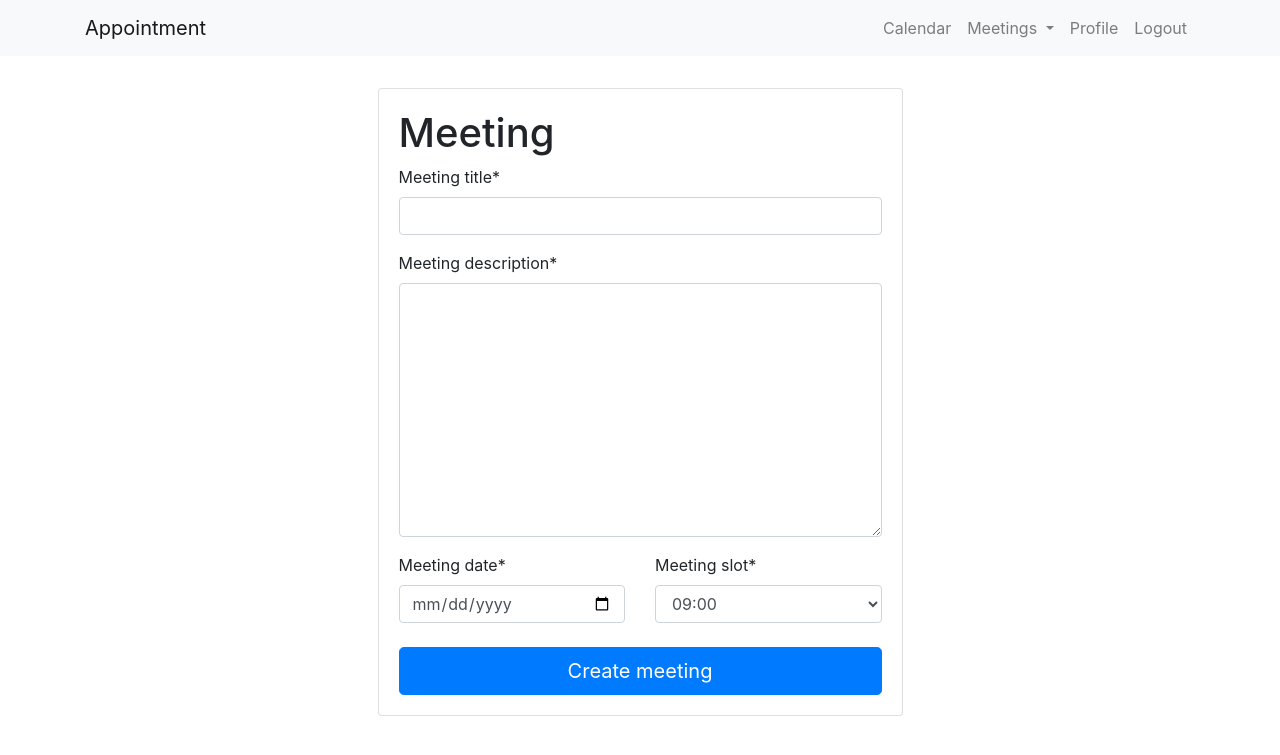
After one commit to kris-gergov/appointment, a Django app: page /meeting/ in a window 1280 px wide. The commit adds this page. Shown: the top 755 px of the page. Run offline with Django 3.2, Linux system fonts and the light colour scheme; a user stored in the database is signed in; tables that the repository leaves empty hold one stand-in row (values such as "Sample post"); some libraries are stand-ins or nearby versions.

Commit message:
Major changes added.

```diff
--- a/authentication/admin.py
+++ b/authentication/admin.py
@@ -1,5 +1,6 @@
 from django.contrib import admin
-from .models import Profile
+from .models import Profile, Meeting
 
 # Register your models here.
 admin.site.register(Profile)
+admin.site.register(Meeting)
--- a/authentication/forms.py
+++ b/authentication/forms.py
@@ -1,7 +1,8 @@
 from django import forms
 from django.contrib.auth.models import User
 from django.contrib.auth.forms import UserCreationForm
-from .models import Profile
+from .models import Profile, Meeting
+import datetime
 
 
 class ExtendedUserCreationForm(UserCreationForm):
@@ -63,12 +64,49 @@ class UserProfileForm(forms.ModelForm):
             return None
         return adviser
 
+
+class EditBookingSlotsForm(forms.ModelForm):
+    class Meta:
+        model = Profile
+        fields = {'booking_slots'}
+
+    def clean_booking_slots(self):
+        booking_slots = self.cleaned_data.get('booking_slots')
+        if not booking_slots:
+            raise forms.ValidationError('This field is required.')
+        return booking_slots
+
+
+class MeetingForm(forms.ModelForm):
+    meeting_title = forms.CharField(max_length=100)
+    meeting_description = forms.Textarea
+    meeting_date = forms.DateField(widget=forms.TextInput(attrs={'type': 'date'}))
+    meeting_slot = forms.ChoiceField(widget=forms.Select, required=True)
+
+    class Meta:
+        model = Meeting
+        fields = ('meeting_title', 'meeting_description', 'meeting_date', 'meeting_slot')
+
+    def __init__(self, *args, **kwargs):
+        user = kwargs.pop('user')
+        super(MeetingForm, self).__init__(*args, **kwargs)
+        adviser_slots = user.profile.adviser.profile.booking_slots
+        self.fields['meeting_slot'].choices = [(val, val) for val in adviser_slots]
+
+    def clean_meeting_date(self):
+        meeting_date = self.cleaned_data.get('meeting_date')
+        if meeting_date < datetime.date.today():
+            raise forms.ValidationError("The date cannot be in the past!")
+        return meeting_date
+
     def save(self, commit=True):
-        profile = super().save(commit=False)
+        meeting = super().save(commit=False)
 
-        profile.school = self.cleaned_data['school']
-        profile.study_year = self.cleaned_data['study_year']
+        meeting.meeting_title = self.cleaned_data['meeting_title']
+        meeting.meeting_description = self.cleaned_data['meeting_description']
+        meeting.meeting_date = self.cleaned_data['meeting_date']
+        meeting.meeting_slot = self.cleaned_data['meeting_slot']
 
         if commit:
-            profile.save()
-        return profile
+            meeting.save()
+        return meeting
--- a/authentication/templates/authentication/includes/navbar.html
+++ b/authentication/templates/authentication/includes/navbar.html
@@ -7,7 +7,28 @@
         <div class="navbar-collapse collapse" id="navbar9">
             <ul class="navbar-nav ml-auto">
                 {% if user.is_authenticated %}
-                    <li class="nav-item"><a class="nav-link" href="/account">Account</a></li>
+                    <li class="nav-item"><a class="nav-link" href="/">Calendar</a></li>
+                    <li class="nav-item dropdown">
+                        <a class="nav-link dropdown-toggle" href="#" id="navbarDropdown" role="button"
+                           data-toggle="dropdown" aria-haspopup="true" aria-expanded="false">
+                            Meetings
+                        </a>
+                        <div class="dropdown-menu" aria-labelledby="navbarDropdown">
+                            <a class="dropdown-item" href="/unconfirmed_meetings">Unconfirmed meetings</a>
+                            <a class="dropdown-item" href="/confirmed_meetings">Confirmed meetings</a>
+                            <div class="dropdown-divider"></div>
+                            <a class="dropdown-item" href="/past_meetings">Past meetings</a>
+                            {% if user.profile.user_type == 'adviser' %}
+                                <a class="dropdown-item" href="/change_slots">Change booking slots</a>
+                            {% endif %}
+                        </div>
+                    </li>
+                    {% if user.profile.user_type == 'student' %}
+                        <li class="nav-item"><a class="nav-link" href="/meeting">Create a meeting</a></li>
+                    {% endif %}
+                    {% if user.profile.user_type == 'adviser' %}
+                        <li class="nav-item"><a class="nav-link" href="/user_profile">Profile</a></li>
+                    {% endif %}
                     <li class="nav-item"><a class="nav-link" href="/logout">Logout</a></li>
                 {% else %}
                     <li class="nav-item"><a class="nav-link" href="/register">Register</a></li>
--- /dev/null
+++ b/authentication/templates/authentication/meeting.html
@@ -0,0 +1,34 @@
+{% extends "authentication/header.html" %}
+
+{% load crispy_forms_tags %}
+
+{% block content %}
+    <div class="col-md-6 offset-md-3">
+        <div class="card">
+            <div class="card-body">
+                <h1>Meeting</h1>
+                <form method="POST" action="{% url 'meeting' %}" novalidate>
+                    {% csrf_token %}
+                    {{ form.meeting_title|as_crispy_field }}
+                    {{ form.meeting_description|as_crispy_field }}
+                    <div class="row">
+                        <div class="col-md-6">
+                            {{ form.meeting_date|as_crispy_field }}
+                        </div>
+                        <div class="col-md-6">
+                            {{ form.meeting_slot|as_crispy_field }}
+                        </div>
+                    </div>
+                    {% if form.errors %}
+                        <div class="non-field-errors">
+                            {% for err in form.non_field_errors %}
+                                <p class="booking_slot_error"><strong>{{ err }}</strong></p>
+                            {% endfor %}
+                        </div>
+                    {% endif %}
+                    <button type="submit" class="btn btn-primary btn-block btn-lg mt-2">Create meeting</button>
+                </form>
+            </div>
+        </div>
+    </div>
+{% endblock %}
--- a/authentication/urls.py
+++ b/authentication/urls.py
@@ -6,4 +6,14 @@ urlpatterns = [
     path('register/', views.register_user, name='register'),
     path('login/', views.login_user, name="login"),
     path('logout/', views.logout_user, name="logout"),
+    path('user_profile/', views.user_profile, name="user_profile"),
+    path('change_slots/', views.change_slots, name="change_slots"),
+    path('meeting/', views.meeting, name="meeting"),
+    path('meeting/', views.meeting, name="meeting"),
+    path('meeting/<int:pk>', views.meeting_detail_, name='meeting_detail'),
+    path('unconfirmed_meetings/', views.unconfirmed_meeting_list, name="unconfirmed_meetings"),
+    path('confirmed_meetings/', views.confirmed_meeting_list, name="confirmed_meetings"),
+    path('past_meetings/', views.past_meeting_list, name="past_meetings"),
+    path('confirm_specific_meeting/<int:pk>/', views.confirm_specific_meeting, name="confirm_specific_meeting"),
+    path('unconfirm_specific_meeting/<int:pk>/', views.unconfirm_specific_meeting, name="unconfirm_specific_meeting"),
 ]
--- a/authentication/views.py
+++ b/authentication/views.py
@@ -1,14 +1,58 @@
 from django.shortcuts import render, redirect
 from django.contrib.auth.decorators import login_required
 from django.contrib.auth import authenticate, login, logout
-from .forms import ExtendedUserCreationForm, UserProfileForm
+from .forms import ExtendedUserCreationForm, UserProfileForm, MeetingForm, EditBookingSlotsForm
 from django.contrib import messages
+from .models import Meeting
+from datetime import datetime
+from django.http import JsonResponse
+from django.core.mail import send_mail
+from django.conf import settings
+from django.shortcuts import render
+import datetime as dt
+import calendar
+from django.urls import reverse
+from django.utils.safestring import mark_safe
+from .utils import EventCalendar
+from django.http import Http404
 
 
 # Create your views here.
 
+@login_required()
 def home(request):
-    return render(request, 'authentication/home.html')
+    after_day = request.GET.get('meeting_date__gte', None)
+    extra_context = {}
+
+    if not after_day:
+        d = dt.date.today()
+    else:
+        try:
+            split_after_day = after_day.split('-')
+            d = dt.date(year=int(split_after_day[0]), month=int(split_after_day[1]), day=1)
+        except:
+            d = dt.date.today()
+
+    previous_month = dt.date(year=d.year, month=d.month, day=1)  # find first day of current month
+    previous_month = previous_month - dt.timedelta(days=1)  # backs up a single day
+    previous_month = dt.date(year=previous_month.year, month=previous_month.month,
+                                   day=1)  # find first day of previous month
+
+    last_day = calendar.monthrange(d.year, d.month)
+    next_month = dt.date(year=d.year, month=d.month, day=last_day[1])  # find last day of current month
+    next_month = next_month + dt.timedelta(days=1)  # forward a single day
+    next_month = dt.date(year=next_month.year, month=next_month.month,
+                               day=1)  # find first day of next month
+
+    extra_context['previous_month'] = reverse('home') + '?meeting_date__gte=' + str(
+        previous_month)
+    extra_context['next_month'] = reverse('home') + '?meeting_date__gte=' + str(next_month)
+
+    cal = EventCalendar()
+    html_calendar = cal.formatmonth(d.year, d.month, request.user, withyear=True)
+    html_calendar = html_calendar.replace('<td ', '<td  width="150" height="150"')
+    extra_context['calendar'] = mark_safe(html_calendar)
+    return render(request, 'authentication/home.html', extra_context)
 
 
 def login_user(request):
@@ -21,12 +65,13 @@ def login_user(request):
             messages.success(request, 'Successful login!')
             return redirect('home')
         else:
-            messages.error(request, 'Error: Incorrect login details!')
+            messages.success(request, 'Error: Incorrect login details!')
             return redirect('login')
     else:
         return render(request, 'authentication/login.html', {})
 
 
+@login_required()
 def logout_user(request):
     logout(request)
     messages.success(request, 'You have been logged out!')
@@ -58,3 +103,160 @@ def register_user(request):
 
     context = {'form': form, 'profile_form': profile_form}
     return render(request, 'authentication/register.html', context)
+
+
+@login_required()
+def user_profile(request):
+    user = request.user
+    context = {'user': user}
+    return render(request, 'authentication/user_profile.html', context)
+
+
+@login_required()
+def change_slots(request):
+    if request.method == 'POST':
+        profile_form = EditBookingSlotsForm(request.POST, instance=request.user.profile)
+        if profile_form.is_valid():
+            profile_form.save()
+            messages.success(request, 'Profile has been changed!')
+            return redirect('home')
+    else:
+        profile_form = EditBookingSlotsForm(instance=request.user.profile)
+
+    context = {'profile_form': profile_form}
+    return render(request, 'authentication/change_slots.html', context)
+
+
+@login_required()
+def meeting(request):
+    if request.method == 'POST':
+        meeting_form = MeetingForm(request.POST, user=request.user)
+
+        if meeting_form.is_valid():
+            meeting_instance = meeting_form.save(commit=False)
+            meeting_instance.meeting_student = request.user
+            meeting_instance.meeting_adviser = request.user.profile.adviser
+            meeting_instance.save()
+
+            meeting_title = meeting_form.cleaned_data.get('meeting_title')
+            meeting_description = meeting_form.cleaned_data.get('meeting_description')
+            meeting_student_name = meeting_instance.meeting_student.profile.__str__()
+            meeting_date = meeting_form.cleaned_data.get('meeting_date')
+            meeting_time = meeting_form.cleaned_data.get('meeting_slot')
+
+            subject = 'Meeting requested from ' + meeting_student_name
+            message = 'Meeting date: {} at {} \n ' \
+                      'Meeting title: {} \n ' \
+                      'Meeting description: {} \n ' \
+                      'Please confirm or cancel the meeting.'.format(meeting_date, meeting_time, meeting_title,
+                                                                     meeting_description)
+            email_from = settings.EMAIL_HOST_USER  # meeting_instance.meeting_student.email
+            recipient_list = [meeting_instance.meeting_adviser.email, ]
+            # send_mail(subject, message, email_from, recipient_list)
+
+            messages.success(request, 'Meeting created!')
+            return redirect('home')
+    else:
+        meeting_form = MeetingForm(user=request.user)
+
+    context = {'form': meeting_form}
+    return render(request, 'authentication/meeting.html', context)
+
+
+@login_required()
+def meeting_detail_(request, pk):
+    try:
+        meeting = Meeting.objects.get(pk=pk)
+    except Meeting.DoesNotExist:
+        raise Http404('Meeting does not exist')
+
+    return render(request, 'authentication/meeting_detail.html', {'meeting': meeting})
+
+
+@login_required()
+def unconfirmed_meeting_list(request):
+    if request.user.profile.user_type == "student":
+        queryset = Meeting.objects.filter(meeting_student=request.user)
+    else:
+        queryset = Meeting.objects.filter(meeting_adviser=request.user)
+    queryset = queryset.filter(confirmed=False).filter(meeting_date__gt=datetime.now()).order_by('meeting_date')
+    context = {"meeting_list": queryset}
+    return render(request, 'authentication/unconfirmed_meetings.html', context)
+
+
+@login_required()
+def confirmed_meeting_list(request):
+    if request.user.profile.user_type == "student":
+        queryset = Meeting.objects.filter(meeting_student=request.user)
+    else:
+        queryset = Meeting.objects.filter(meeting_adviser=request.user)
+    queryset = queryset.filter(confirmed=True).filter(meeting_date__gt=datetime.now()).order_by('meeting_date')
+    context = {"meeting_list": queryset}
+    return render(request, 'authentication/confirmed_meetings.html', context)
+
+
+@login_required()
+def past_meeting_list(request):
+    if request.user.profile.user_type == "student":
+        queryset = Meeting.objects.filter(meeting_student=request.user)
+    else:
+        queryset = Meeting.objects.filter(meeting_adviser=request.user)
+    queryset = queryset.filter(confirmed=True).filter(meeting_date__lt=datetime.now()).order_by('meeting_date')
+    context = {"meeting_list": queryset}
+    return render(request, 'authentication/past_meetings.html', context)
+
+
+@login_required()
+def confirm_specific_meeting(request, pk):
+    confirm_meeting = Meeting.objects.get(pk=pk)
+    confirm_meeting.confirmed = True
+    confirm_meeting.save()
+
+    subject = 'Meeting confirmed!'
+    message = 'Meeting date: {} at {} \n ' \
+              'Meeting title: {} \n ' \
+              'Meeting description: {} \n ' \
+              'This meeting has been confirmed. ' \
+              'Please inform your adviser if you cannot attend'.format(confirm_meeting.meeting_date,
+                                                                       confirm_meeting.meeting_slot,
+                                                                       confirm_meeting.meeting_title,
+                                                                       confirm_meeting.meeting_description)
+    email_from = settings.EMAIL_HOST_USER  # confirm_meeting.meeting_adviser.email
+    recipient_list = [confirm_meeting.meeting_student.email, ]
+    # send_mail(subject, message, email_from, recipient_list)
+
+    if request.user.profile.user_type == "student":
+        queryset = Meeting.objects.filter(meeting_student=request.user)
+    else:
+        queryset = Meeting.objects.filter(meeting_adviser=request.user)
+    queryset = queryset.filter(confirmed=False).filter(meeting_date__gt=datetime.now()).order_by('meeting_date')
+    context = {"meeting_list": queryset}
+    return render(request, 'authentication/unconfirmed_meetings.html', context)
+
+
+@login_required()
+def unconfirm_specific_meeting(request, pk):
+    unconfirm_meeting = Meeting.objects.get(pk=pk)
+    unconfirm_meeting.confirmed = False
+    unconfirm_meeting.save()
+
+    subject = 'Meeting cancelled!'
+    message = 'Meeting date: {} at {} \n ' \
+              'Meeting title: {} \n ' \
+              'Meeting description: {} \n ' \
+              'This meeting has been cancelled. ' \
+              'Please inform your adviser if you cannot attend'.format(unconfirm_meeting.meeting_date,
+                                                                       unconfirm_meeting.meeting_slot,
+                                                                       unconfirm_meeting.meeting_title,
+                                                                       unconfirm_meeting.meeting_description)
+    email_from = settings.EMAIL_HOST_USER  # confirm_meeting.meeting_adviser.email
+    recipient_list = [unconfirm_meeting.meeting_student.email, ]
+    # send_mail(subject, message, email_from, recipient_list)
+
+    if request.user.profile.user_type == "student":
+        queryset = Meeting.objects.filter(meeting_student=request.user)
+    else:
+        queryset = Meeting.objects.filter(meeting_adviser=request.user)
+    queryset = queryset.filter(confirmed=True).filter(meeting_date__gt=datetime.now()).order_by('meeting_date')
+    context = {"meeting_list": queryset}
+    return render(request, 'authentication/confirmed_meetings.html', context)
--- /dev/null
+++ b/requirements.txt
@@ -0,0 +1,3 @@
+django==2.2.9
+django-crispy-forms==1.9.0
+django-multiselectfield==0.1.11
```
Also changed, not shown: appointment/settings.py (+9 -5 lines), authentication/models.py (+30 -0 lines), authentication/static/authentication/css/main.css (+70 -0 lines), authentication/templates/authentication/change_slots.html (added, +38 -0 lines), authentication/templates/authentication/confirmed_meetings.html (added, +37 -0 lines), authentication/templates/authentication/header.html (+12 -5 lines), authentication/templates/authentication/home.html (+20 -3 lines), authentication/templates/authentication/meeting_detail.html (added, +17 -0 lines), authentication/templates/authentication/past_meetings.html (added, +33 -0 lines), authentication/templates/authentication/unconfirmed_meetings.html (added, +36 -0 lines), authentication/templates/authentication/user_profile.html (added, +19 -0 lines), authentication/utils.py (added, +57 -0 lines), README.md (added).
